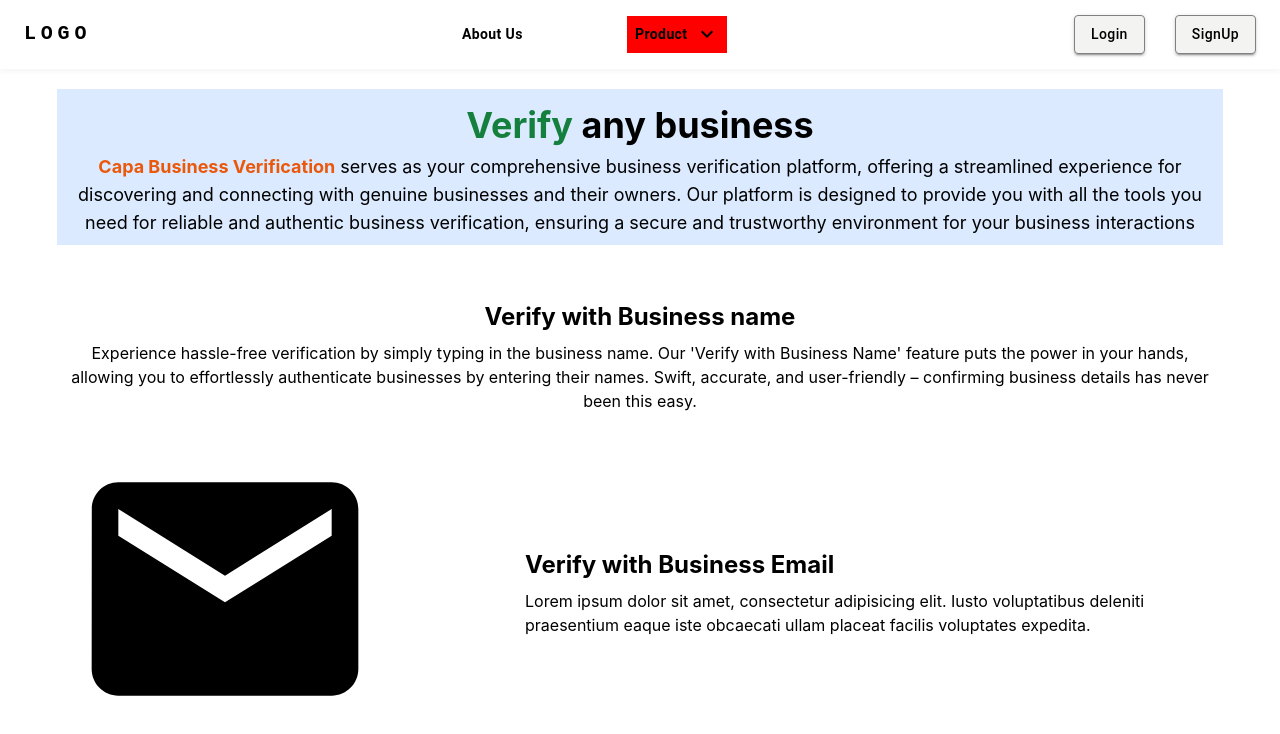
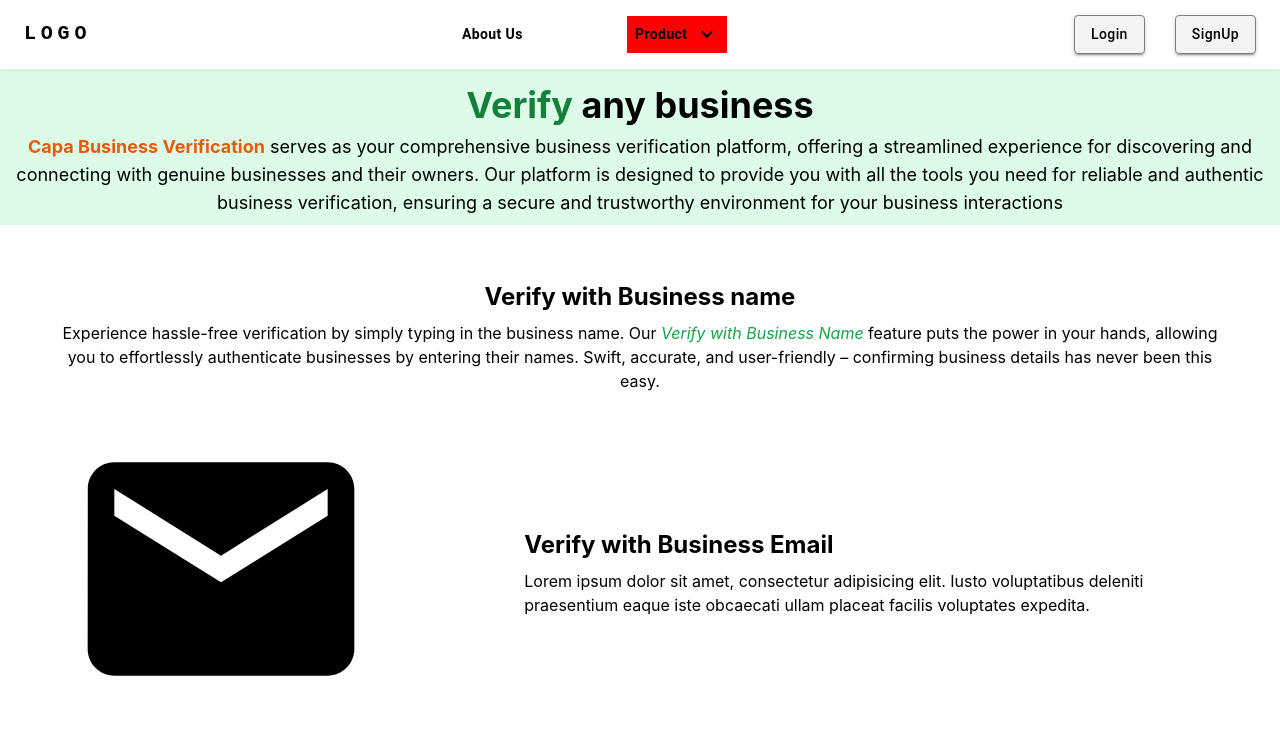
Before and after one commit to rholibobo/capa_business_verification, a React (Create React App) app: page / in a window 1280 px wide. Shown: the top 734 px of the page. Built offline with nearby package versions, Linux system fonts and the light colour scheme; no server answers; the HTML template or start-up script is replaced by a standard one.

Commit message:
update Home.jsx

```diff
--- a/src/Pages/Home/Home.jsx
+++ b/src/Pages/Home/Home.jsx
@@ -3,8 +3,8 @@
 
 const Home = () => {
   return (
-    <div className='p-1'>
-    <section className='flex flex-col justify-between items-center bg-blue-100 mb-10 mt-4 w-11/12 mx-auto'>
+    <div className=''>
+    <section className='flex flex-col justify-between items-center bg-green-100 mb-10'>
       <div className='text-center p-2'>
       <h1 className='text-4xl font-bold my-2'><span className='text-green-700'>Verify</span> any business </h1>
       <p className='text-lg'><span className='text-orange-600 font-bold'>Capa Business Verification</span> serves as your comprehensive business verification platform, offering a streamlined experience for discovering and connecting with genuine businesses and their owners. Our platform is designed to provide you with all the tools you need for reliable and authentic business verification, ensuring a secure and trustworthy environment for your business interactions</p>
@@ -13,7 +13,9 @@
     </section>
     <section className='w-11/12 mx-auto text-center p-2'>
       <h1 className='text-2xl font-bold my-2'>Verify with Business name</h1>
-      <p>Experience hassle-free verification by simply typing in the business name. Our 'Verify with Business Name' feature puts the power in your hands, allowing you to effortlessly authenticate businesses by entering their names. Swift, accurate, and user-friendly – confirming business details has never been this easy.</p>
+      <p>Experience hassle-free verification by simply typing in the business name. Our <span className='italic text-green-600'>
+      Verify with Business Name
+        </span>  feature puts the power in your hands, allowing you to effortlessly authenticate businesses by entering their names. Swift, accurate, and user-friendly – confirming business details has never been this easy.</p>
     </section>
     <section className='w-11/12 mx-auto p-2 flex justify-between items-center md:flex-row-reverse flex-col'>
      <div className='w-3/5'>
```
